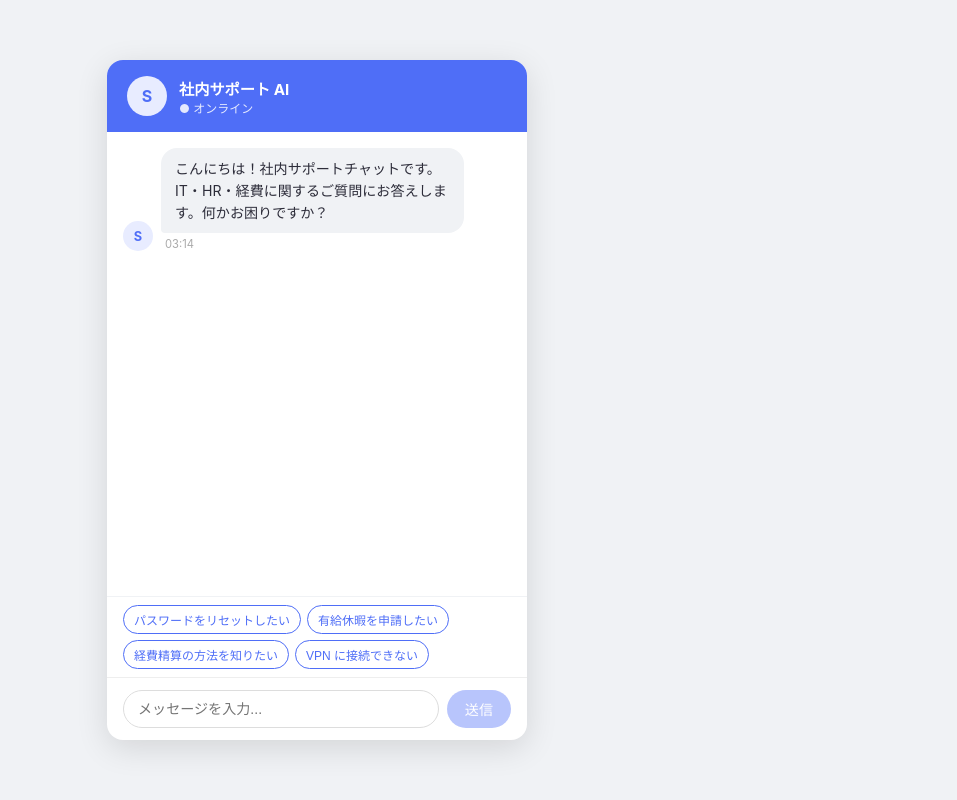
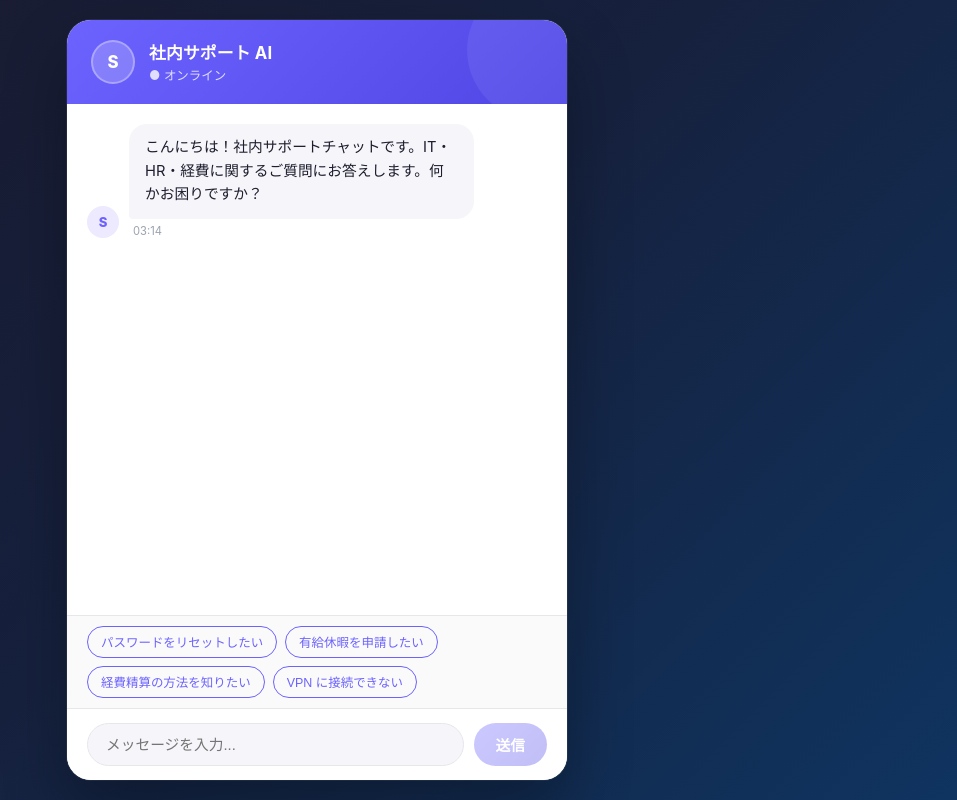
Before and after one commit to ryouIgei/demoRepository, a React (Vite) app: page / in a window 1280 px wide. Shown: the whole page, without its empty margins (323-1280 px from the left). Built offline with nearby package versions, Linux system fonts and the light colour scheme.

Commit message:
style: larger stylish design with gradient and refined UI

```diff
--- a/src/App.css
+++ b/src/App.css
@@ -1,22 +1,27 @@
 :root {
-  --primary: #4f6ef7;
-  --primary-dark: #3a57d6;
-  --primary-light: #e8ecff;
-  --bg: #f0f2f5;
-  --surface: #fff;
-  --text: #2d2d3a;
-  --muted: #aaa;
-  --border: #eee;
-  --radius-lg: 16px;
-  --radius-sm: 8px;
+  --primary: #6c63ff;
+  --primary-dark: #4f46e5;
+  --primary-light: #ede9fe;
+  --primary-glow: rgba(108, 99, 255, 0.35);
+  --bg: #f5f5fa;
+  --surface: #ffffff;
+  --text: #1e1e2e;
+  --text-secondary: #6b7280;
+  --muted: #9ca3af;
+  --border: #e5e7eb;
+  --radius-xl: 24px;
+  --radius-lg: 18px;
+  --radius-sm: 10px;
 }
 
 .chat-shell {
-  width: 420px;
-  height: 680px;
+  width: 500px;
+  height: 760px;
   background: var(--surface);
-  border-radius: var(--radius-lg);
-  box-shadow: 0 8px 32px rgba(0, 0, 0, 0.12);
+  border-radius: var(--radius-xl);
+  box-shadow:
+    0 32px 64px rgba(0, 0, 0, 0.3),
+    0 0 0 1px rgba(255, 255, 255, 0.08);
   display: flex;
   flex-direction: column;
   overflow: hidden;
@@ -26,60 +31,93 @@
 .chat-header {
   display: flex;
   align-items: center;
-  gap: 12px;
-  padding: 16px 20px;
-  background: var(--primary);
-  color: var(--surface);
+  gap: 14px;
+  padding: 20px 24px;
+  background: linear-gradient(135deg, #6c63ff 0%, #4f46e5 100%);
+  color: #fff;
   flex-shrink: 0;
+  position: relative;
+  overflow: hidden;
+}
+
+.chat-header::after {
+  content: '';
+  position: absolute;
+  top: -40px;
+  right: -40px;
+  width: 140px;
+  height: 140px;
+  background: rgba(255, 255, 255, 0.07);
+  border-radius: 50%;
+  pointer-events: none;
 }
 
 .header-name {
   font-weight: 700;
-  font-size: 0.95rem;
+  font-size: 1.05rem;
+  letter-spacing: 0.01em;
 }
 
 .header-status {
-  font-size: 0.75rem;
-  opacity: 0.85;
+  font-size: 0.78rem;
+  opacity: 0.8;
+  margin-top: 2px;
 }
 
 /* avatars */
 .avatar {
-  width: 40px;
-  height: 40px;
+  width: 44px;
+  height: 44px;
   border-radius: 50%;
   display: flex;
   align-items: center;
   justify-content: center;
-  font-weight: 700;
-  font-size: 1rem;
+  font-weight: 800;
+  font-size: 1.05rem;
   flex-shrink: 0;
 }
 
 .bot-avatar {
+  background: rgba(255, 255, 255, 0.2);
+  color: #fff;
+  border: 2px solid rgba(255, 255, 255, 0.3);
+}
+
+.messages .bot-avatar {
   background: var(--primary-light);
   color: var(--primary);
+  border: none;
 }
 
 .avatar.sm {
-  width: 30px;
-  height: 30px;
-  font-size: 0.8rem;
+  width: 32px;
+  height: 32px;
+  font-size: 0.82rem;
 }
 
 /* messages */
 .messages {
   flex: 1;
   overflow-y: auto;
-  padding: 16px;
+  padding: 20px;
   display: flex;
   flex-direction: column;
-  gap: 12px;
+  gap: 16px;
+  scrollbar-width: thin;
+  scrollbar-color: var(--border) transparent;
+}
+
+.messages::-webkit-scrollbar {
+  width: 4px;
+}
+.messages::-webkit-scrollbar-thumb {
+  background: var(--border);
+  border-radius: 99px;
 }
 
 .row {
   display: flex;
-  gap: 8px;
+  gap: 10px;
   align-items: flex-end;
 }
 
@@ -90,7 +128,7 @@
 .bubble-wrap {
   display: flex;
   flex-direction: column;
-  max-width: 78%;
+  max-width: 75%;
 }
 
 .row.user .bubble-wrap {
@@ -98,10 +136,10 @@
 }
 
 .bubble {
-  padding: 10px 14px;
+  padding: 12px 16px;
   border-radius: var(--radius-lg);
-  font-size: 0.88rem;
-  line-height: 1.55;
+  font-size: 0.92rem;
+  line-height: 1.6;
   word-break: break-word;
 }
 
@@ -112,29 +150,30 @@
 }
 
 .row.user .bubble {
-  background: var(--primary);
-  color: var(--surface);
+  background: linear-gradient(135deg, #6c63ff, #4f46e5);
+  color: #fff;
   border-bottom-right-radius: 4px;
+  box-shadow: 0 4px 12px var(--primary-glow);
 }
 
 .time {
   font-size: 0.7rem;
   color: var(--muted);
-  margin-top: 4px;
+  margin-top: 5px;
   padding: 0 4px;
 }
 
 /* typing indicator */
 .bubble.typing {
   display: flex;
-  gap: 4px;
+  gap: 5px;
   align-items: center;
-  padding: 12px 16px;
+  padding: 14px 18px;
 }
 
 .bubble.typing span {
-  width: 7px;
-  height: 7px;
+  width: 8px;
+  height: 8px;
   border-radius: 50%;
   background: var(--muted);
   animation: bounce 1.2s infinite;
@@ -145,75 +184,87 @@
 
 @keyframes bounce {
   0%, 80%, 100% { transform: translateY(0); }
-  40% { transform: translateY(-6px); }
+  40% { transform: translateY(-7px); }
 }
 
 /* suggestions */
 .suggestions {
   display: flex;
   flex-wrap: wrap;
-  gap: 6px;
-  padding: 8px 16px;
-  border-top: 1px solid var(--bg);
+  gap: 8px;
+  padding: 10px 20px;
+  border-top: 1px solid var(--border);
   flex-shrink: 0;
+  background: #fafafa;
 }
 
 .chip {
-  font-size: 0.75rem;
-  padding: 5px 10px;
+  font-size: 0.78rem;
+  padding: 6px 13px;
   border: 1.5px solid var(--primary);
   color: var(--primary);
   background: none;
   border-radius: 999px;
   cursor: pointer;
-  transition: background 0.15s, color 0.15s;
+  transition: background 0.15s, color 0.15s, box-shadow 0.15s;
   white-space: nowrap;
+  font-weight: 500;
 }
 
 .chip:hover {
   background: var(--primary);
-  color: var(--surface);
+  color: #fff;
+  box-shadow: 0 4px 12px var(--primary-glow);
 }
 
 /* input */
 .input-bar {
   display: flex;
-  gap: 8px;
-  padding: 12px 16px;
+  gap: 10px;
+  padding: 14px 20px;
   border-top: 1px solid var(--border);
   flex-shrink: 0;
+  background: var(--surface);
 }
 
 .input-bar input {
   flex: 1;
-  padding: 9px 14px;
-  border: 1.5px solid #ddd;
+  padding: 11px 18px;
+  border: 1.5px solid var(--border);
   border-radius: 999px;
-  font-size: 0.88rem;
+  font-size: 0.92rem;
   outline: none;
-  transition: border-color 0.2s;
+  background: var(--bg);
+  transition: border-color 0.2s, box-shadow 0.2s;
+  color: var(--text);
 }
 
 .input-bar input:focus {
   border-color: var(--primary);
+  box-shadow: 0 0 0 3px rgba(108, 99, 255, 0.12);
+  background: var(--surface);
 }
 
 .input-bar button {
-  padding: 9px 18px;
-  background: var(--primary);
-  color: var(--surface);
+  padding: 11px 22px;
+  background: linear-gradient(135deg, #6c63ff, #4f46e5);
+  color: #fff;
   border: none;
   border-radius: 999px;
-  font-size: 0.88rem;
+  font-size: 0.92rem;
+  font-weight: 600;
   cursor: pointer;
-  transition: background 0.2s;
+  transition: opacity 0.2s, box-shadow 0.2s;
+  box-shadow: 0 4px 12px var(--primary-glow);
 }
 
 .input-bar button:hover:not(:disabled) {
-  background: var(--primary-dark);
+  opacity: 0.9;
+  box-shadow: 0 6px 16px var(--primary-glow);
 }
 
 .input-bar button:disabled {
-  opacity: 0.4;
+  opacity: 0.35;
   cursor: not-allowed;
+  box-shadow: none;
 }
--- a/src/index.css
+++ b/src/index.css
@@ -6,7 +6,7 @@
 
 body {
   font-family: -apple-system, BlinkMacSystemFont, 'Segoe UI', sans-serif;
-  background: #f0f2f5;
+  background: linear-gradient(135deg, #1a1a2e 0%, #16213e 50%, #0f3460 100%);
   min-height: 100vh;
   display: flex;
   align-items: center;
```
